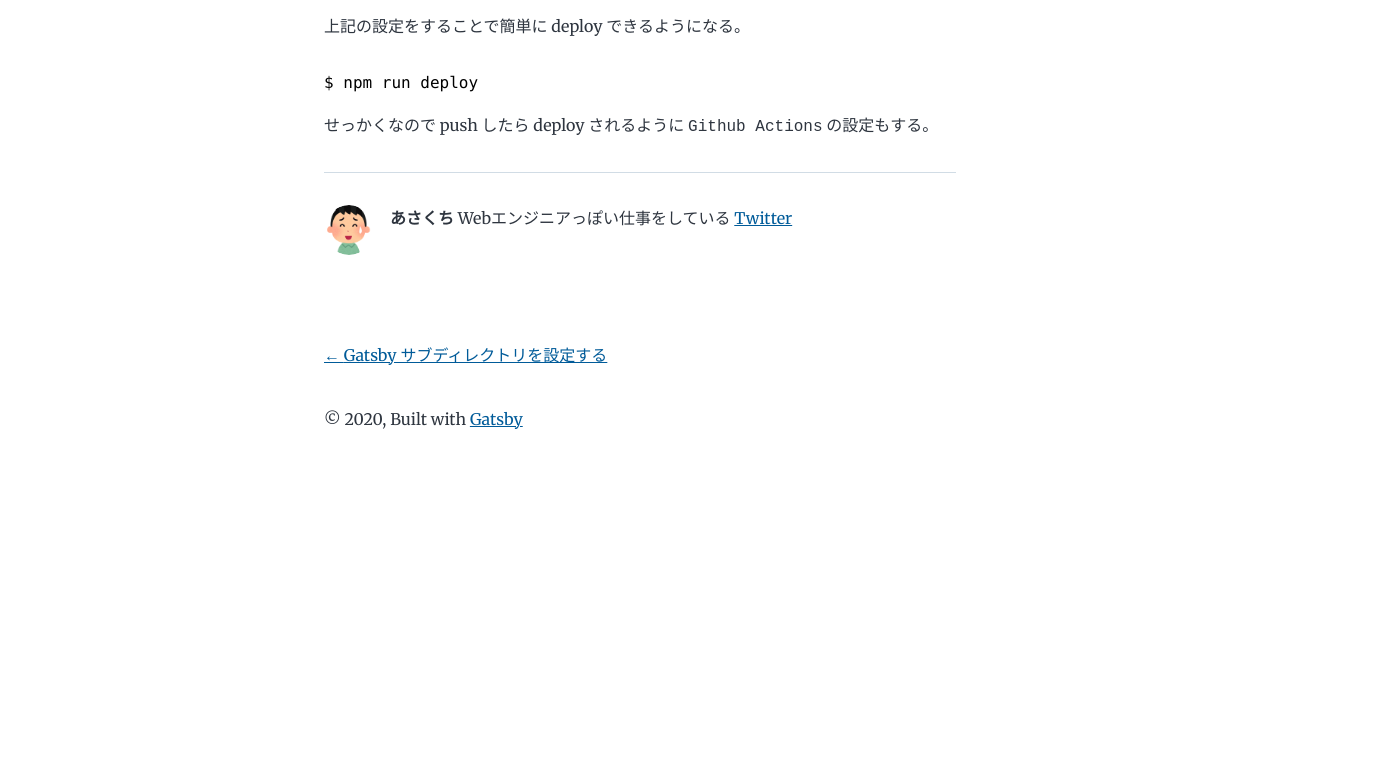
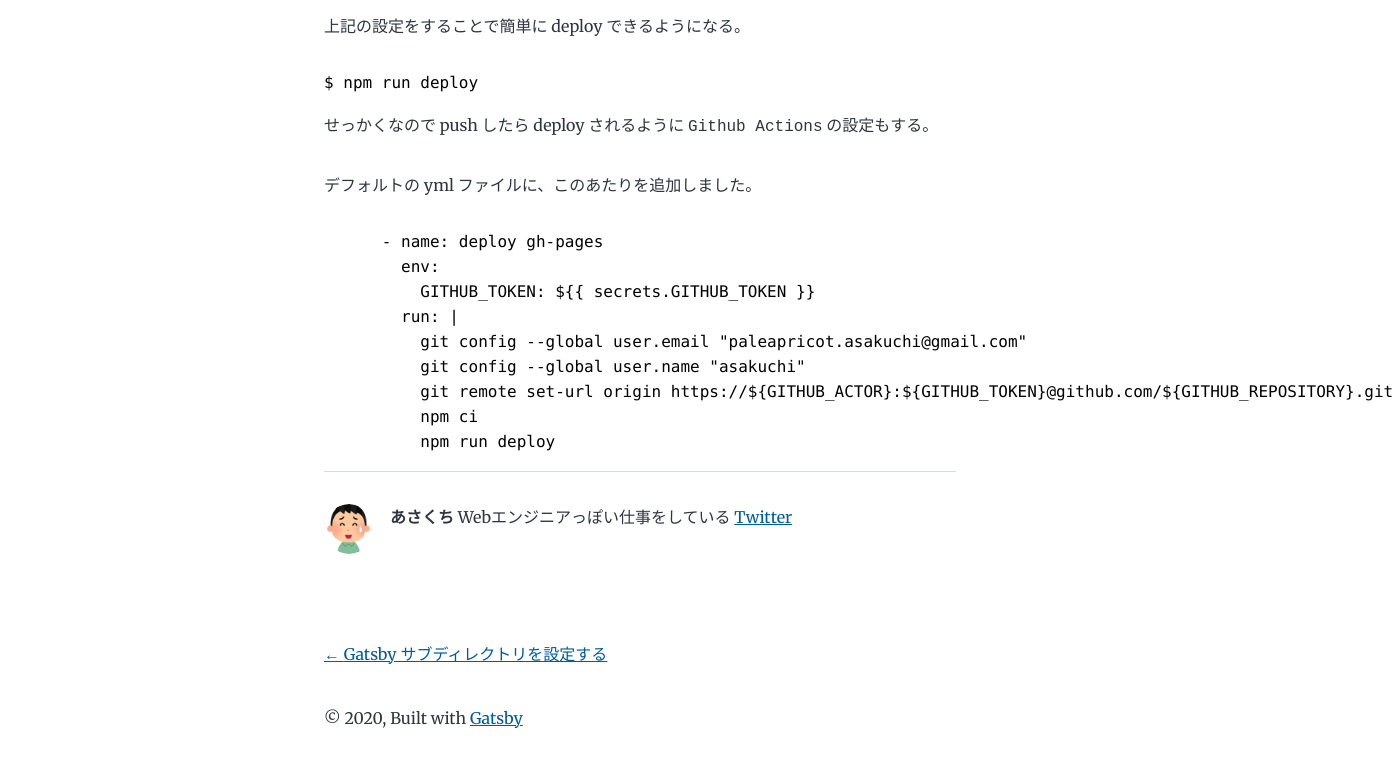
Before and after one commit to asakuchi/blog, a Gatsby site: page /gatsby-auto-deploy/ in a window 1280 px wide. Shown: the part 1046-1812 px from the top of the page, 1393 px wide, since content can reach past the window. Before the commit the page ends 1541 px from the top, so only its background shows below. Built offline with nearby package versions, Linux system fonts and the light colour scheme; Gatsby itself is replaced by a stand-in of ours; some packages are replaced by stand-ins of ours; code samples lack their colours.

Commit message:
add supplement

````diff
--- a/content/blog/gatsby-auto-deploy.md
+++ b/content/blog/gatsby-auto-deploy.md
@@ -51,3 +51,17 @@ $ npm run deploy
 せっかくなので push したら deploy されるように `Github Actions` の設定もする。
 
 <script src="https://gist-it.appspot.com/github/asakuchi/blog/blob/main/.github/workflows/main.yml"></script>
+
+デフォルトの yml ファイルに、このあたりを追加しました。
+
+```yml
+      - name: deploy gh-pages
+        env:
+          GITHUB_TOKEN: ${{ secrets.GITHUB_TOKEN }}
+        run: |
+          git config --global user.email "paleapricot.asakuchi@gmail.com"
+          git config --global user.name "asakuchi"
+          git remote set-url origin https://${GITHUB_ACTOR}:${GITHUB_TOKEN}@github.com/${GITHUB_REPOSITORY}.git
+          npm ci
+          npm run deploy
+```
````
